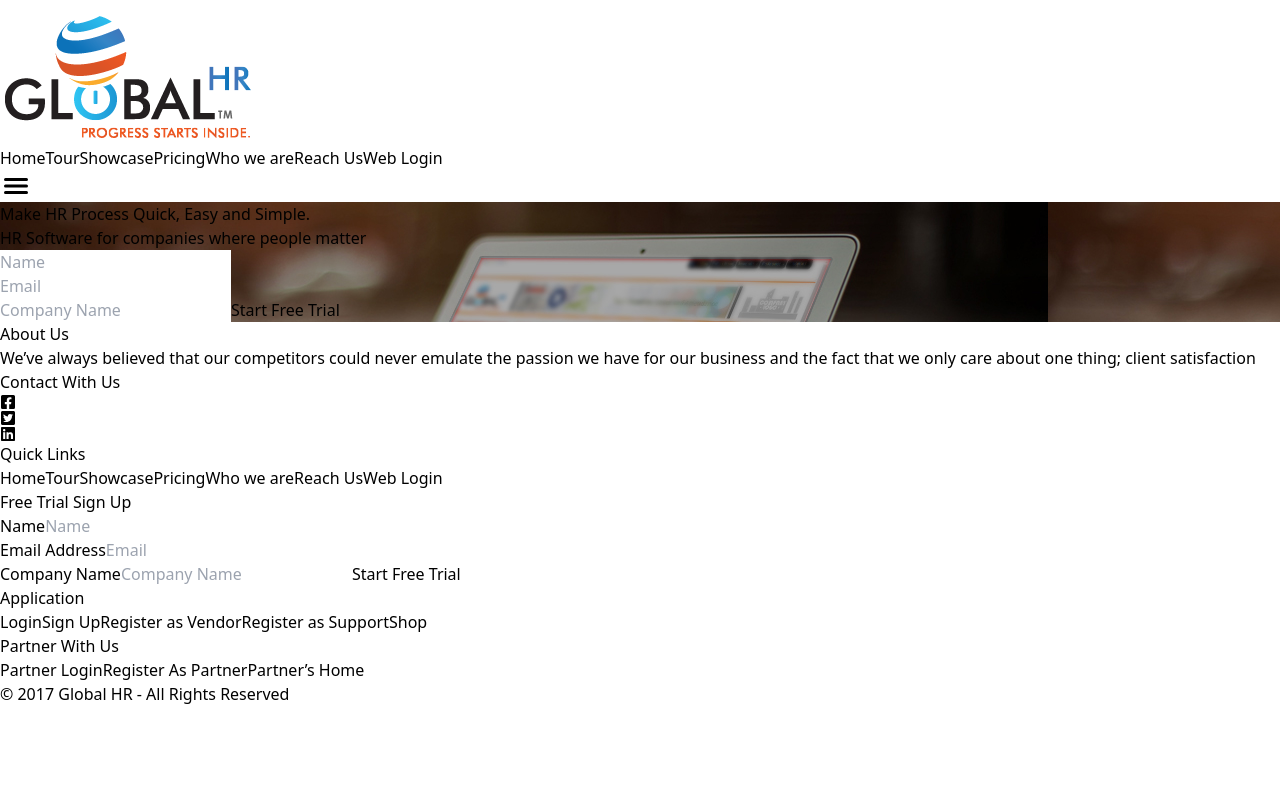
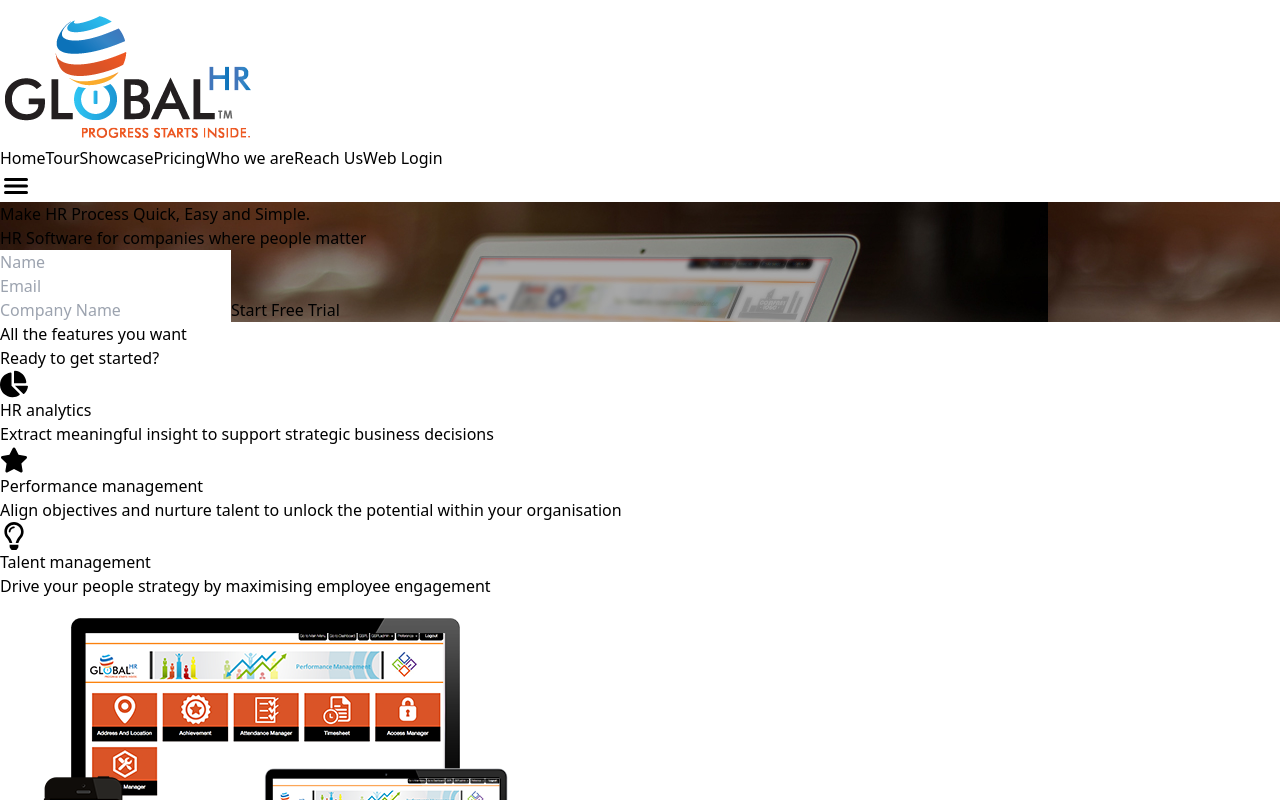
Before and after one commit to itz-prashant/Global-Hr, a React (Vite) app: page / in a window 1280 px wide. Shown: the top 800 px of the page. Built offline with nearby package versions, Linux system fonts and the light colour scheme.

Commit message:
Add feature you want section

```diff
--- a/src/pages/Home.jsx
+++ b/src/pages/Home.jsx
@@ -1,12 +1,17 @@
 import React, { useState } from 'react'
+import { FaChartPie, FaStar, FaRegLightbulb } from "react-icons/fa";
+
 import banner1 from '../assets/banner1.jpg'
+import featureImg from '../assets/img1.png'
 import FreeTrailForm from '../components/FreeTrailForm'
+
 
 const Home = () => {
 
   const [errorMessageBox, setErrorMessageBox] = useState(false)
 
   return (
+    <>
       <div className="w-full mt-20 bg-cover bg-center md:h-[80vh] h-full flex items-center justify-center" style={{backgroundImage: `url(${banner1})`}}>
 
         <div className='max-w-7xl mx-auto md:w-full sm:w-[470px] w-96 flex flex-col px-5 py-10 md:py-0 items-center sm:gap-5 gap-3'>
@@ -17,8 +22,43 @@ const Home = () => {
           </div>}
           <FreeTrailForm direction="row" transparent="white" color="yellow" setErrorMessageBox={setErrorMessageBox}/>
         </div>
+      </div>
 
+      <section className='w-full p-10 bg-[#23a7df] flex items-center justify-center'>
+        <div className='max-w-7xl mx-auto flex flex-col gap-3'>
+          <h1 className='sm:text-3xl text-xl text-white text-center font-medium'>All the features you want</h1>
+          <p className='text-[15px] text-white md:mb-10 mb-5 text-center'>Ready to get started?</p>
+          <div className='flex md:flex-row flex-col items-center md:items-start md:justify-between gap-2 md:gap-6'>
+            <div className='flex flex-col gap-5 max-w-96'>
+                <div className='flex flex-row items-start gap-4'>
+                  <div className='text-white mt-2'><FaChartPie size={28}/></div>
+                  <div className='flex flex-col gap-2 text-white'>
+                    <h3 className='text-xl font-medium'>HR analytics</h3>
+                    <p className='text-sm'>Extract meaningful insight to support strategic business decisions</p>
                   </div>
+                </div>
+                <div className='flex flex-row items-start gap-4'>
+                  <div className='text-white mt-2'><FaStar size={28}/></div>
+                  <div className='flex flex-col gap-2 text-white'>
+                    <h3 className='text-xl font-medium'>Performance management</h3>
+                    <p className='text-sm'>Align objectives and nurture talent to unlock the potential within your organisation</p>
+                  </div>
+                </div>
+                <div className='flex flex-row items-start gap-4'>
+                  <div className='text-white mt-2'><FaRegLightbulb size={28}/></div>
+                  <div className='flex flex-col gap-2 text-white'>
+                    <h3 className='text-xl font-medium'>Talent management</h3>
+                    <p className='text-sm'>Drive your people strategy by maximising employee engagement</p>
+                  </div>
+                </div>
+            </div>
+            <div>
+              <img className='w-[360px] md:w-420 lg:w-[470px]' src={featureImg} alt="" />
+            </div>
+          </div>
+        </div>
+      </section>
+    </>
   )
 }
 
```
Also changed, not shown: src/assets/img1.png (added). Lines whose indentation alone changed are shown as unchanged.
